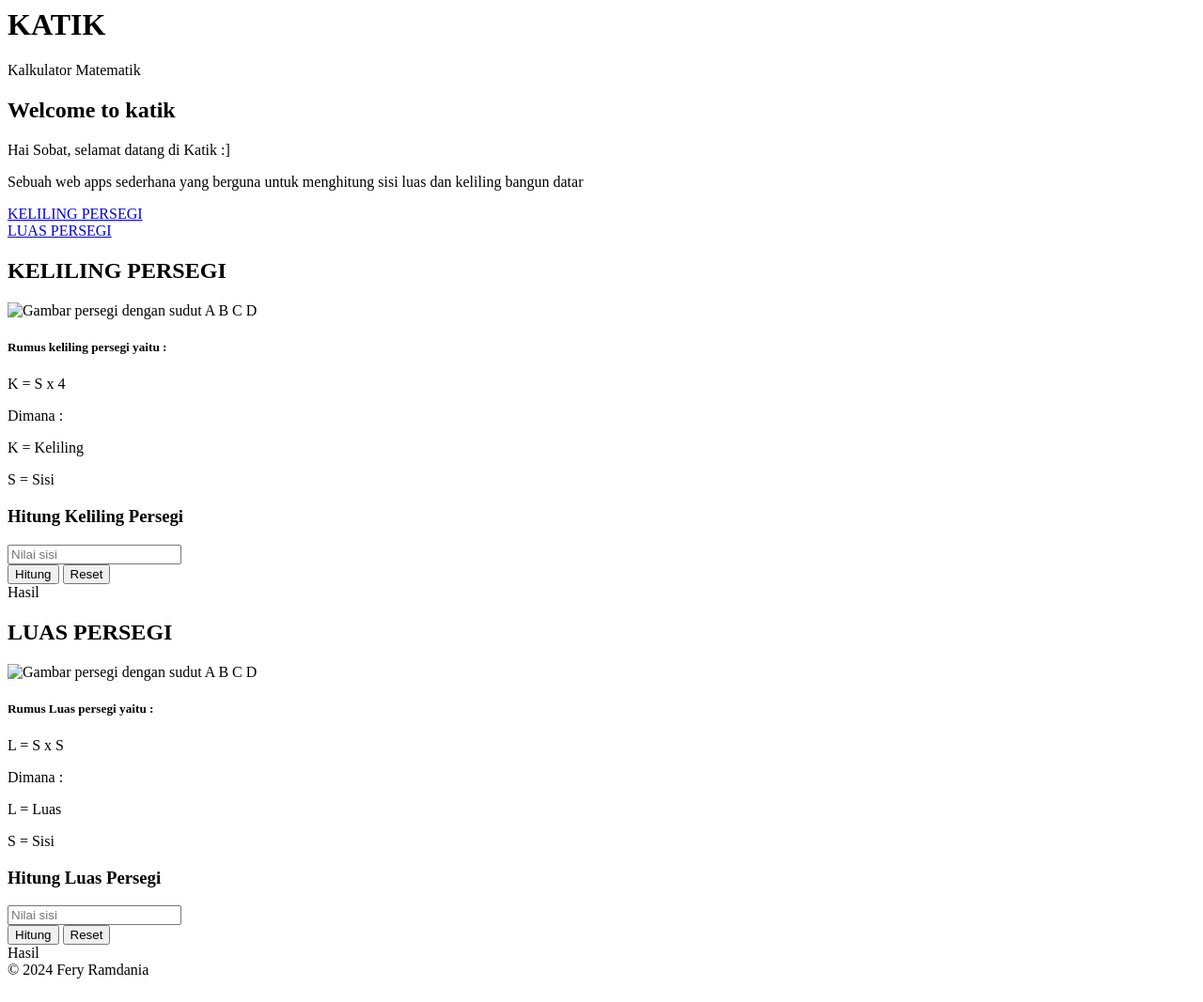
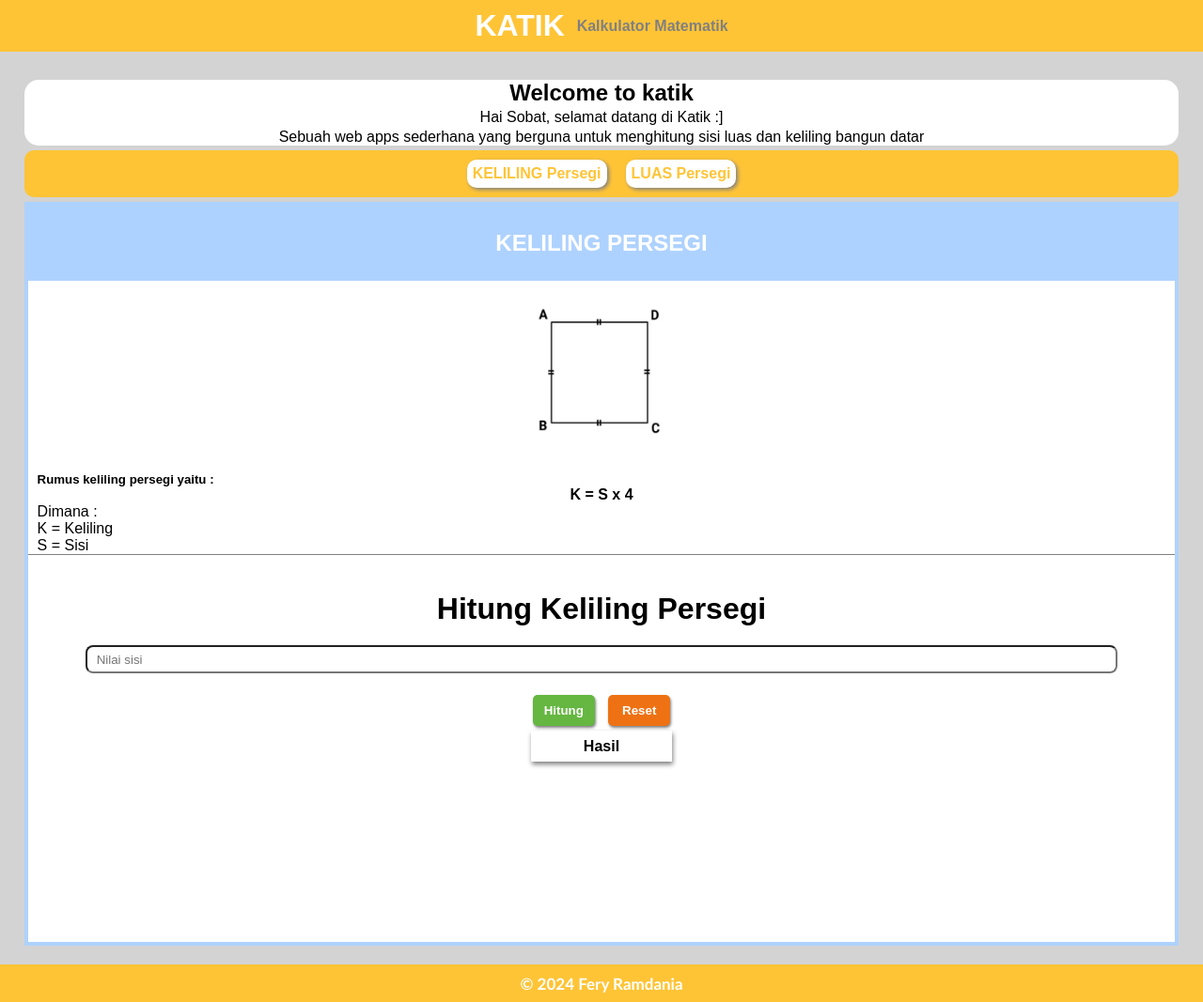
Before and after one commit to revou-fundamental-course/8-jan-24-XFry-1270, a plain HTML site: page index.html in a window 1280 px wide. Shown: the whole page at 94% size. Drawn offline with Linux system fonts and the light colour scheme.

Commit message:
commit push js css

```diff
--- /dev/null
+++ b/css/style.css
@@ -0,0 +1,258 @@
+*{
+    padding: 0;
+    margin: 0;
+    box-sizing: border-box;
+    font-family: Arial, Helvetica, sans-serif;
+    text-decoration: none;
+    scroll-behavior: smooth;
+    user-select: none;
+}
+main{
+    height: 100vh;
+}
+
+/* slider */
+.slider{
+    display: flex;
+    width: 96%;
+    margin: 0 auto;
+    overflow: hidden;
+    height: 99vh;
+
+}
+.slider::-webkit-scrollbar{
+    display: none;
+}
+.sectionKelilingP{
+    flex-shrink: 0;
+}
+.sectionLuasP{
+    flex-shrink: 0;
+}
+/* end slider */
+
+/* header */
+header{
+    background-color: #FFC436;
+    color: white;
+    width: 100%;
+    height: 55px;
+    display: flex;
+    justify-content: center;
+    align-items: center;
+    margin-bottom: 30px;
+
+}
+header h1{
+    display: inline;
+    margin-right: 1%;
+}
+header p{
+    color: gray;
+    font-weight: bold;
+    font-size: 1rem;
+}
+
+/* end header */
+body{
+    background-color: lightgray;
+
+}
+body::-webkit-scrollbar{
+    display: none;
+}
+.sectionExplain{
+    width: 96%;
+    background-color: white;
+    margin: 0 auto;
+    text-align: center;
+    border-radius: 15px;
+}
+.sectionExplain p{
+    margin: 3px;
+}
+/* navigasi */
+
+.navigasi{
+    margin: 5 auto;
+    height: 50px;
+    width: 96%;
+    border-radius: 10px;
+    background-color: #FFC436;
+    text-align: center;
+    display: flex;
+    justify-content: center;
+    align-items: center;
+
+}
+.navigasi a{
+    font-weight: bold;
+    height: 30px;
+    padding: 6px;
+    margin: auto 10px;
+    background-color: white;
+    border-radius: 10px;
+    text-align: center;
+    color: #FFC436;
+    display: inline-block;
+    box-shadow: 2px 2px 4px gray;
+}
+.navigasi a:nth-child(1):hover{
+ background-color: #AED2FF;
+ color: white;
+ box-shadow: 2px 2px 4px white;
+}
+.navigasi a:nth-child(1):active{
+    background-color: white;
+    color: #AED2FF;
+    box-shadow: 2px 2px 4px white;
+   }
+
+   .navigasi a:nth-child(2):hover{
+    background-color: #52D3D8;
+    color: white;
+    box-shadow: 2px 2px 4px white;
+   }
+   .navigasi a:nth-child(2):active{
+       background-color: white;
+       color: #52D3D8;
+       box-shadow: 2px 2px 4px white;
+      }
+/* section Keliling */
+.sectionKelilingP{
+    display: flex;
+    flex-direction: column ;
+    width: 100%;
+    background-color: white;
+    border: 4px solid #AED2FF;
+}
+.sectionKelilingP h5{
+    display: flex;
+    align-items: left;
+}
+.sectionKelilingP h2:nth-child(1){
+    height: 5rem;
+    display: flex;
+    align-items: center;
+    justify-content: center;
+    color: white;
+    background-color: #AED2FF;
+    width: 100%;
+}
+.sectionKelilingP h5{
+    margin: 0 10px;
+}
+.sectionKelilingP p{
+    margin: 0 10px;
+}
+.sectionKelilingP p:nth-child(4){
+    font-weight: bold;
+    margin: 0 auto;
+}
+img{
+    height: 200px;
+    width: 200px;
+    margin: 2px auto;
+}
+
+.garis{
+    width: 100%;
+    height: 1px;
+    background-color: black;
+}
+/* input */
+.input{
+    border-top: 1px solid gray;
+    height: 15rem;
+    display: flex;
+    flex-direction: column;
+    justify-content: center ;
+    align-items: center;
+}
+input{
+    width: 90%;
+    height: 30px;
+    padding: 10px;
+    border-radius: 8px;
+}
+button{
+    background-color: #65B741;
+    width: 66px;
+    height: 33px;
+    border: none;
+    color: white;
+    font-weight: bolder;
+    border-radius: 5px;
+    outline: none;
+    margin: 5px;
+    box-shadow: 1px 2px 3px gray;
+}
+h3{
+    margin: 20px;
+    font-size: 2rem;
+}
+.reset{
+    background-color: #EE7214;
+}
+button:active{
+    background-color: lightgray;
+}
+/* end input */
+
+/* end section keliling */
+/* section Luas */
+.sectionLuasP{
+    display: flex;
+    flex-direction: column ;
+    width: 100%;
+    background-color: white;
+    border: 4px solid #52D3D8;
+}
+.sectionLuasP h5{
+    display: flex;
+    align-items: left;
+}
+.sectionLuasP h2:nth-child(1){
+    height: 5rem;
+    display: flex;
+    align-items: center;
+    justify-content: center;
+    color: white;
+    background-color: #52D3D8;
+    width: 100%;
+}
+.sectionLuasP h5{
+    margin: 0 10px;
+}
+.sectionLuasP p{
+    margin: 0 10px;
+}
+.sectionLuasP p:nth-child(4){
+    font-weight: bold;
+    margin: 0 auto;
+}
+
+footer{
+    background-color: #FFC436;
+    text-align: center  ;
+    height: 40px;
+    font-size: 17px;
+    margin-top: 20px;
+    font-weight: bolder;
+    color: white;
+    font-family: 'Gill Sans', 'Gill Sans MT', Calibri, 'Trebuchet MS', sans-serif  ;
+    display: flex;
+    align-items: center;
+    justify-content: center;
+}
+.hasil{
+    box-shadow: 1px 3px 5px gray;
+    height: 33px;
+    width: 150px;
+    display: flex;
+    justify-content: center;
+    align-items: center;
+    font-weight: bold;
+    color: black;
+    margin: auto;
+}
--- a/index.html
+++ b/index.html
@@ -2,6 +2,7 @@
     <head>
         <meta name="viewport" content="width=device-width , user-scalable=no">
         <title>KATIK</title>
+        <link rel="stylesheet" href="css/style.css">
     </head>
     <body>
         <header>
@@ -13,16 +14,16 @@
                 <h1>Welcome to katik</h1>
             <p>Hai Sobat, selamat datang di Katik :]</p>
             <p>Sebuah web apps sederhana yang berguna untuk menghitung sisi luas dan keliling bangun datar</p>
-
-            <a href="#keliling">KELILING PERSEGI</a>
-            <br>
-            <a href="#luas">LUAS PERSEGI</a>
             </article>
-
-            <article class="sectionKelilingP" id="keliling">
+            <section class="navigasi" role="navigasiButton">
+                <a href="#keliling">KELILING Persegi</a>
+                <a href="#luas">LUAS Persegi</a>
+            </section>
+        <section class="slider">
+            <section class="sectionKelilingP" id="keliling">
 
                 <h2>KELILING PERSEGI</h2>
-                <img src="persegi.webp" alt="Gambar persegi dengan sudut A B C D">
+                <img src="asset/persegi.webp" alt="Gambar persegi dengan sudut A B C D">
                 <h5>Rumus keliling persegi yaitu :</h5>
                 <p>K = S x 4</p>
                 <P>Dimana :</P>
@@ -31,23 +32,24 @@
 
                 <div class="input" role="garis">
                     <h3>Hitung Keliling Persegi</h3 >
-                    <input type="number" placeholder="Nilai sisi" class="inputklg">
+                    <input type="number" placeholder="Nilai sisi" class="inputklg" required>
                     <br>
+
                     <div class="button">
                     <button class="hk">Hitung</button>
                     <button class="reset rk">Reset</button>
-                    <div class="hasil klg"> Hasil </div>
+                    <section class="hasil klg"> Hasil </section>
                     </div>
 
                 </div>
 
 
 
-            </article>
-            <article class="sectionLuasP" id="luas">
+            </section>
+            <section class="sectionLuasP" id="luas">
 
                 <h2>LUAS PERSEGI</h2>
-                <img src="persegi.webp" alt="Gambar persegi dengan sudut A B C D">
+                <img src="asset/persegi.webp" alt="Gambar persegi dengan sudut A B C D">
                 <h5>Rumus Luas persegi yaitu :</h5>
                 <p>L = S x S</p>
                 <P>Dimana :</P>
@@ -56,21 +58,23 @@
 
                 <div class="input" role="garis">
                     <h3>Hitung Luas Persegi</h3 >
-                    <input type="number" placeholder="Nilai sisi" class="inputL">
+                    <input type="number" placeholder="Nilai sisi" class="inputL" required>
                     <br>
+
                     <div class="button">
-                        <button class="kl">Hitung</button>
+                    <button class="kl">Hitung</button>
                     <button class="reset rl">Reset</button>
-                        <section class="hasil ls">Hasil</section>
+                    <section class="hasil ls">Hasil</section>
                     </div>
 
                 </div>
-            </article>
+            </section>
+        </section>
             <footer>&copy; 2024 Fery Ramdania</footer>
         </main>
 
 
-        <script src="script.js"></script>
+        <script src="js/script.js"></script>
     </body>
 
 </html>
--- /dev/null
+++ b/js/script.js
@@ -0,0 +1,22 @@
+let keliling = document.querySelector(".inputklg");
+
+document.querySelector('.hk').addEventListener('click',function(){
+    var show = keliling.value * 4;
+    document.querySelector(".klg").innerHTML=show;
+})
+document.querySelector(".rk").addEventListener('click',function(){
+    document.querySelector(".klg").innerHTML='Hasil';
+    keliling.value="";
+})
+
+let luas = document.querySelector(".inputL");
+
+document.querySelector('.kl').addEventListener("click",function(){
+    var show = luas.value*luas.value;
+    document.querySelector(".ls").innerHTML=show;
+})
+
+document.querySelector(".rl").addEventListener('click',function(){
+    document.querySelector(".ls").innerHTML='Hasil';
+    luas.value="";
+})
```
Also changed, not shown: asset/persegi.webp (added), persegi.webp (added).
